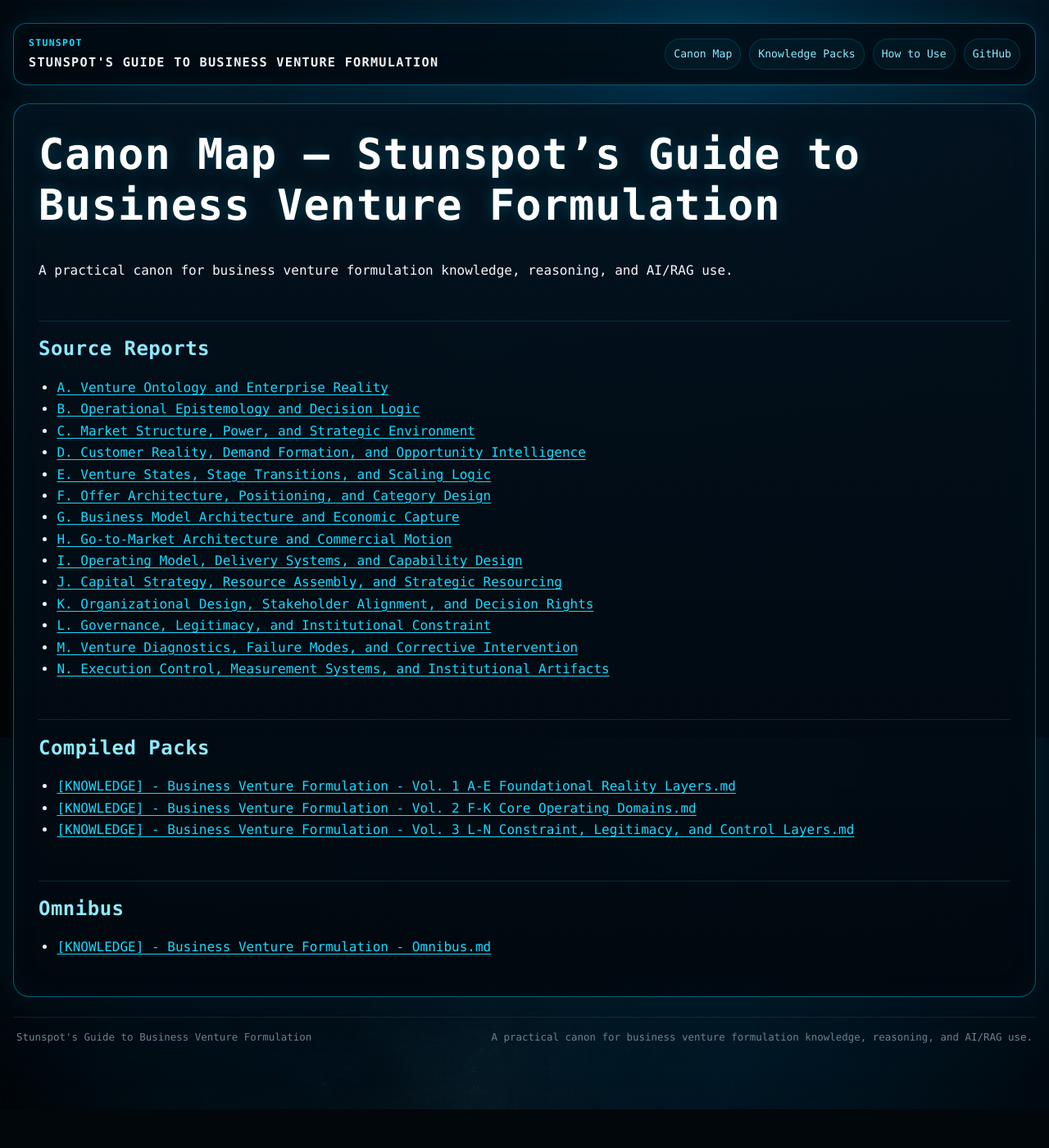
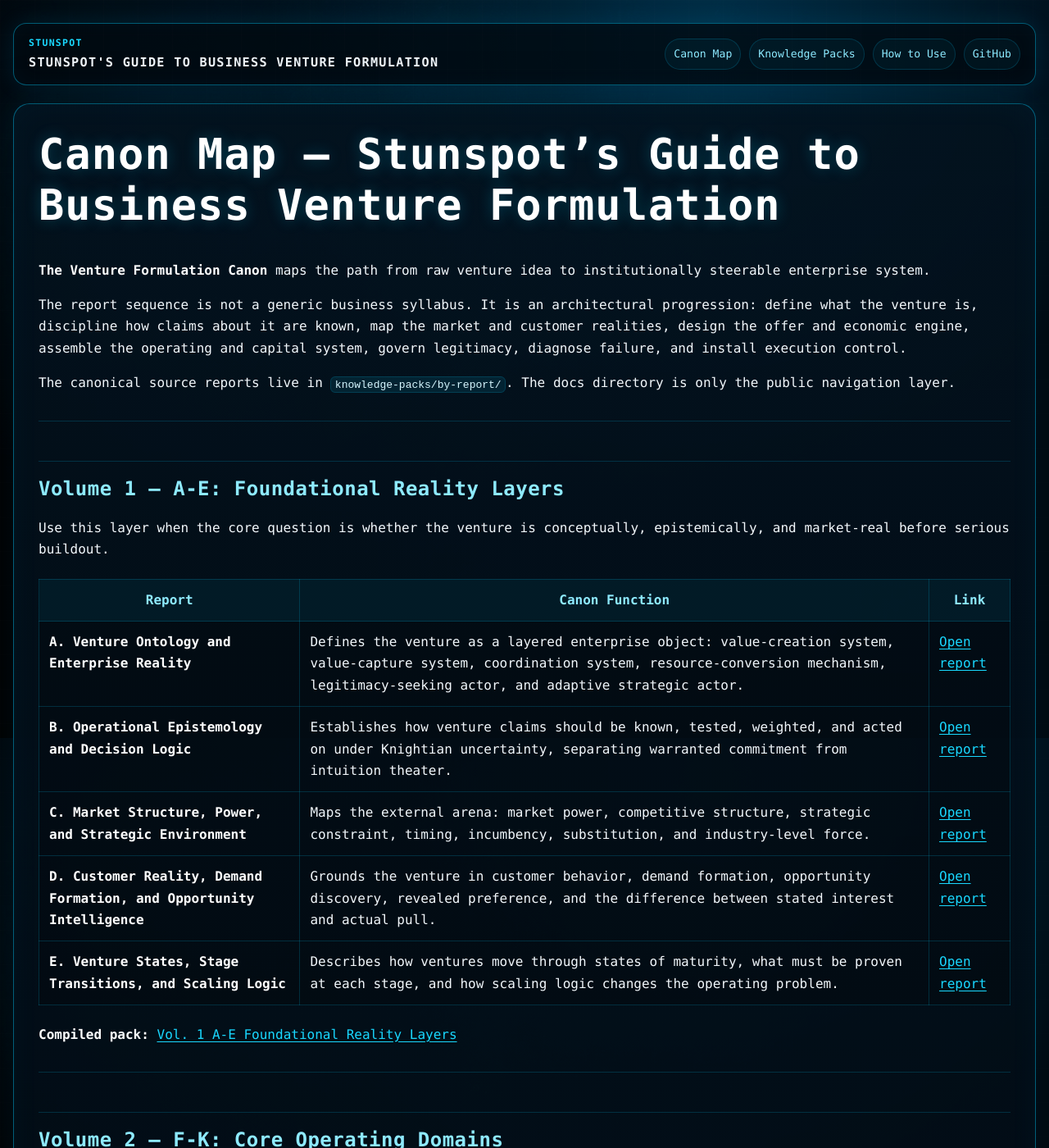
Before and after one commit to Stunspot/stunspots-guide-to-business-venture-formulation, a Jekyll site: the page built from docs/canon-map.md, in a window 1280 px wide and 1400 px high. Shown: the whole window at 82% size. Built offline with Jekyll 4.4.1, drawn with Linux system fonts in a browser that asks for light colours; our own code applies the rules of GitHub Pages for plain Markdown files; some of the changed text lies outside the part shown.

Commit message:
Expand venture canon map

```diff
--- a/docs/canon-map.md
+++ b/docs/canon-map.md
@@ -1,30 +1,62 @@
 # Canon Map — Stunspot's Guide to Business Venture Formulation
 
-A practical canon for business venture formulation knowledge, reasoning, and AI/RAG use.
+**The Venture Formulation Canon** maps the path from raw venture idea to institutionally steerable enterprise system.
 
-## Source Reports
+The report sequence is not a generic business syllabus. It is an architectural progression: define what the venture is, discipline how claims about it are known, map the market and customer realities, design the offer and economic engine, assemble the operating and capital system, govern legitimacy, diagnose failure, and install execution control.
 
-- [A. Venture Ontology and Enterprise Reality](https://github.com/Stunspot/stunspots-guide-to-business-venture-formulation/blob/main/knowledge-packs/by-report/a-venture-ontology-and-enterprise-reality.md)
-- [B. Operational Epistemology and Decision Logic](https://github.com/Stunspot/stunspots-guide-to-business-venture-formulation/blob/main/knowledge-packs/by-report/b-operational-epistemology-and-decision-logic.md)
-- [C. Market Structure, Power, and Strategic Environment](https://github.com/Stunspot/stunspots-guide-to-business-venture-formulation/blob/main/knowledge-packs/by-report/c-market-structure-power-and-strategic-environment.md)
-- [D. Customer Reality, Demand Formation, and Opportunity Intelligence](https://github.com/Stunspot/stunspots-guide-to-business-venture-formulation/blob/main/knowledge-packs/by-report/d-customer-reality-demand-formation-and-opportunity-intelligence.md)
-- [E. Venture States, Stage Transitions, and Scaling Logic](https://github.com/Stunspot/stunspots-guide-to-business-venture-formulation/blob/main/knowledge-packs/by-report/e-venture-states-stage-transitions-and-scaling-logic.md)
-- [F. Offer Architecture, Positioning, and Category Design](https://github.com/Stunspot/stunspots-guide-to-business-venture-formulation/blob/main/knowledge-packs/by-report/f-offer-architecture-positioning-and-category-design.md)
-- [G. Business Model Architecture and Economic Capture](https://github.com/Stunspot/stunspots-guide-to-business-venture-formulation/blob/main/knowledge-packs/by-report/g-business-model-architecture-and-economic-capture.md)
-- [H. Go-to-Market Architecture and Commercial Motion](https://github.com/Stunspot/stunspots-guide-to-business-venture-formulation/blob/main/knowledge-packs/by-report/h-go-to-market-architecture-and-commercial-motion.md)
-- [I. Operating Model, Delivery Systems, and Capability Design](https://github.com/Stunspot/stunspots-guide-to-business-venture-formulation/blob/main/knowledge-packs/by-report/i-operating-model-delivery-systems-and-capability-design.md)
-- [J. Capital Strategy, Resource Assembly, and Strategic Resourcing](https://github.com/Stunspot/stunspots-guide-to-business-venture-formulation/blob/main/knowledge-packs/by-report/j-capital-strategy-resource-assembly-and-strategic-resourcing.md)
-- [K. Organizational Design, Stakeholder Alignment, and Decision Rights](https://github.com/Stunspot/stunspots-guide-to-business-venture-formulation/blob/main/knowledge-packs/by-report/k-organizational-design-stakeholder-alignment-and-decision-rights.md)
-- [L. Governance, Legitimacy, and Institutional Constraint](https://github.com/Stunspot/stunspots-guide-to-business-venture-formulation/blob/main/knowledge-packs/by-report/l-governance-legitimacy-and-institutional-constraint.md)
-- [M. Venture Diagnostics, Failure Modes, and Corrective Intervention](https://github.com/Stunspot/stunspots-guide-to-business-venture-formulation/blob/main/knowledge-packs/by-report/m-venture-diagnostics-failure-modes-and-corrective-intervention.md)
-- [N. Execution Control, Measurement Systems, and Institutional Artifacts](https://github.com/Stunspot/stunspots-guide-to-business-venture-formulation/blob/main/knowledge-packs/by-report/n-execution-control-measurement-systems-and-institutional-artifacts.md)
+The canonical source reports live in `knowledge-packs/by-report/`. The docs directory is only the public navigation layer.
 
-## Compiled Packs
+---
 
-- [[KNOWLEDGE] - Business Venture Formulation - Vol. 1 A-E Foundational Reality Layers.md](https://github.com/Stunspot/stunspots-guide-to-business-venture-formulation/blob/main/knowledge-packs/compiled-packs/knowledge-business-venture-formulation-vol-1-a-e-foundational-reality-layers.md)
-- [[KNOWLEDGE] - Business Venture Formulation - Vol. 2 F-K Core Operating Domains.md](https://github.com/Stunspot/stunspots-guide-to-business-venture-formulation/blob/main/knowledge-packs/compiled-packs/knowledge-business-venture-formulation-vol-2-f-k-core-operating-domains.md)
-- [[KNOWLEDGE] - Business Venture Formulation - Vol. 3 L-N Constraint, Legitimacy, and Control Layers.md](https://github.com/Stunspot/stunspots-guide-to-business-venture-formulation/blob/main/knowledge-packs/compiled-packs/knowledge-business-venture-formulation-vol-3-l-n-constraint-legitimacy-and-control-layers.md)
+## Volume 1 — A-E: Foundational Reality Layers
+
+Use this layer when the core question is whether the venture is conceptually, epistemically, and market-real before serious buildout.
+
+| Report | Canon Function | Link |
+|---|---|---|
+| **A. Venture Ontology and Enterprise Reality** | Defines the venture as a layered enterprise object: value-creation system, value-capture system, coordination system, resource-conversion mechanism, legitimacy-seeking actor, and adaptive strategic actor. | [Open report](https://github.com/Stunspot/stunspots-guide-to-business-venture-formulation/blob/main/knowledge-packs/by-report/a-venture-ontology-and-enterprise-reality.md) |
+| **B. Operational Epistemology and Decision Logic** | Establishes how venture claims should be known, tested, weighted, and acted on under Knightian uncertainty, separating warranted commitment from intuition theater. | [Open report](https://github.com/Stunspot/stunspots-guide-to-business-venture-formulation/blob/main/knowledge-packs/by-report/b-operational-epistemology-and-decision-logic.md) |
+| **C. Market Structure, Power, and Strategic Environment** | Maps the external arena: market power, competitive structure, strategic constraint, timing, incumbency, substitution, and industry-level force. | [Open report](https://github.com/Stunspot/stunspots-guide-to-business-venture-formulation/blob/main/knowledge-packs/by-report/c-market-structure-power-and-strategic-environment.md) |
+| **D. Customer Reality, Demand Formation, and Opportunity Intelligence** | Grounds the venture in customer behavior, demand formation, opportunity discovery, revealed preference, and the difference between stated interest and actual pull. | [Open report](https://github.com/Stunspot/stunspots-guide-to-business-venture-formulation/blob/main/knowledge-packs/by-report/d-customer-reality-demand-formation-and-opportunity-intelligence.md) |
+| **E. Venture States, Stage Transitions, and Scaling Logic** | Describes how ventures move through states of maturity, what must be proven at each stage, and how scaling logic changes the operating problem. | [Open report](https://github.com/Stunspot/stunspots-guide-to-business-venture-formulation/blob/main/knowledge-packs/by-report/e-venture-states-stage-transitions-and-scaling-logic.md) |
+
+**Compiled pack:** [Vol. 1 A-E Foundational Reality Layers](https://github.com/Stunspot/stunspots-guide-to-business-venture-formulation/blob/main/knowledge-packs/compiled-packs/knowledge-business-venture-formulation-vol-1-a-e-foundational-reality-layers.md)
+
+---
+
+## Volume 2 — F-K: Core Operating Domains
+
+Use this layer when the core question is how the venture becomes a coherent offer, business model, commercial motion, operating system, capital structure, and organization.
+
+| Report | Canon Function | Link |
+|---|---|---|
+| **F. Offer Architecture, Positioning, and Category Design** | Explains how offers become legible and preferable inside comparative market frames, including positioning, differentiation, category strategy, and customer perception. | [Open report](https://github.com/Stunspot/stunspots-guide-to-business-venture-formulation/blob/main/knowledge-packs/by-report/f-offer-architecture-positioning-and-category-design.md) |
+| **G. Business Model Architecture and Economic Capture** | Defines the economic engine: how the venture captures enough value to survive, scale, and avoid giving away the entire surplus it creates. | [Open report](https://github.com/Stunspot/stunspots-guide-to-business-venture-formulation/blob/main/knowledge-packs/by-report/g-business-model-architecture-and-economic-capture.md) |
+| **H. Go-to-Market Architecture and Commercial Motion** | Treats GTM as an integrated conversion system spanning attention, acquisition, trust, sales motion, retention, expansion, and channel-model fit. | [Open report](https://github.com/Stunspot/stunspots-guide-to-business-venture-formulation/blob/main/knowledge-packs/by-report/h-go-to-market-architecture-and-commercial-motion.md) |
+| **I. Operating Model, Delivery Systems, and Capability Design** | Translates the venture promise into repeatable delivery mechanisms, operating capabilities, workflows, constraints, and service/product reliability. | [Open report](https://github.com/Stunspot/stunspots-guide-to-business-venture-formulation/blob/main/knowledge-packs/by-report/i-operating-model-delivery-systems-and-capability-design.md) |
+| **J. Capital Strategy, Resource Assembly, and Strategic Resourcing** | Maps how ventures assemble capital and resources without letting funding logic distort venture logic, sequencing commitments by risk and proof. | [Open report](https://github.com/Stunspot/stunspots-guide-to-business-venture-formulation/blob/main/knowledge-packs/by-report/j-capital-strategy-resource-assembly-and-strategic-resourcing.md) |
+| **K. Organizational Design, Stakeholder Alignment, and Decision Rights** | Defines the coordination architecture: roles, authority, incentives, stakeholder alignment, decision rights, and organizational operating logic. | [Open report](https://github.com/Stunspot/stunspots-guide-to-business-venture-formulation/blob/main/knowledge-packs/by-report/k-organizational-design-stakeholder-alignment-and-decision-rights.md) |
+
+**Compiled pack:** [Vol. 2 F-K Core Operating Domains](https://github.com/Stunspot/stunspots-guide-to-business-venture-formulation/blob/main/knowledge-packs/compiled-packs/knowledge-business-venture-formulation-vol-2-f-k-core-operating-domains.md)
+
+---
+
+## Volume 3 — L-N: Constraint, Legitimacy, and Control Layers
+
+Use this layer when the core question is whether the venture can remain admissible, diagnose itself, and steer execution as it becomes institutionally real.
+
+| Report | Canon Function | Link |
+|---|---|---|
+| **L. Governance, Legitimacy, and Institutional Constraint** | Treats the venture as a legitimacy-seeking institutional actor operating under laws, norms, trust expectations, compliance regimes, and stakeholder permission. | [Open report](https://github.com/Stunspot/stunspots-guide-to-business-venture-formulation/blob/main/knowledge-packs/by-report/l-governance-legitimacy-and-institutional-constraint.md) |
+| **M. Venture Diagnostics, Failure Modes, and Corrective Intervention** | Provides the failure map: how to identify structural venture pathologies, locate root causes, and choose corrective interventions before collapse. | [Open report](https://github.com/Stunspot/stunspots-guide-to-business-venture-formulation/blob/main/knowledge-packs/by-report/m-venture-diagnostics-failure-modes-and-corrective-intervention.md) |
+| **N. Execution Control, Measurement Systems, and Institutional Artifacts** | Converts venture logic into measurable control surfaces, review rhythms, scorecards, thresholds, artifacts, and steering routines. | [Open report](https://github.com/Stunspot/stunspots-guide-to-business-venture-formulation/blob/main/knowledge-packs/by-report/n-execution-control-measurement-systems-and-institutional-artifacts.md) |
+
+**Compiled pack:** [Vol. 3 L-N Constraint, Legitimacy, and Control Layers](https://github.com/Stunspot/stunspots-guide-to-business-venture-formulation/blob/main/knowledge-packs/compiled-packs/knowledge-business-venture-formulation-vol-3-l-n-constraint-legitimacy-and-control-layers.md)
+
+---
 
 ## Omnibus
 
-- [[KNOWLEDGE] - Business Venture Formulation - Omnibus.md](https://github.com/Stunspot/stunspots-guide-to-business-venture-formulation/blob/main/knowledge-packs/omnibus/knowledge-business-venture-formulation-omnibus.md)
+Use the omnibus when you want the complete canon in one file for archival use, local search, whole-corpus synthesis, or long-context systems that handle large Markdown files well.
+
+- [Business Venture Formulation Omnibus](https://github.com/Stunspot/stunspots-guide-to-business-venture-formulation/blob/main/knowledge-packs/omnibus/knowledge-business-venture-formulation-omnibus.md)
```
